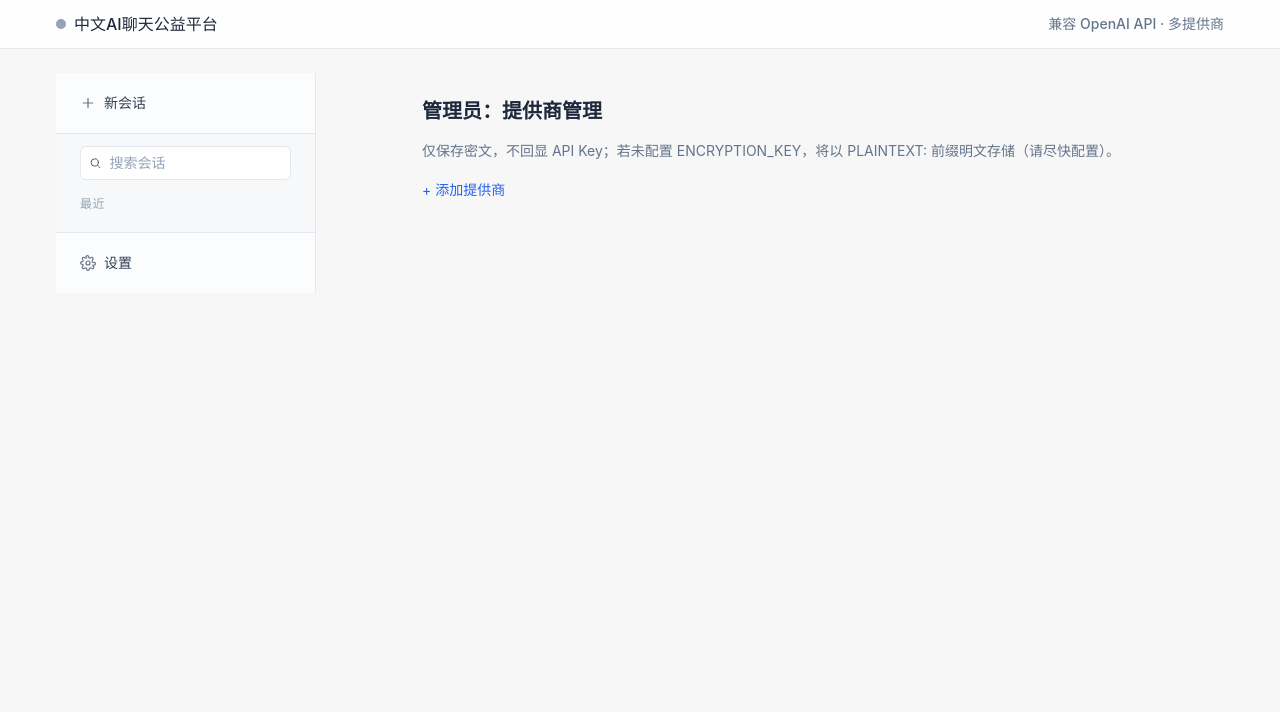
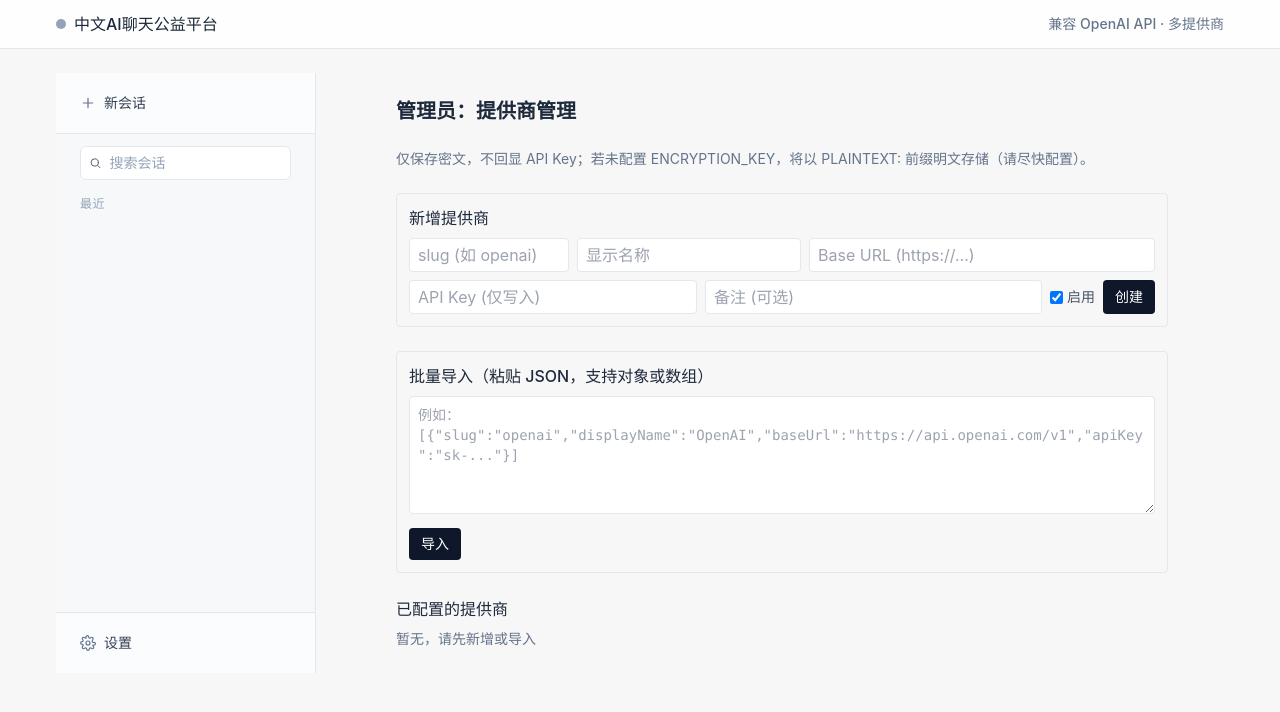
Before and after one commit to ustc21xyx/AI-chat-platform, a Next.js app: page /admin/providers in a window 1280 px wide. Shown: the top 712 px of the page. Built offline with nearby package versions, Linux system fonts and the light colour scheme.

Commit message:
feat(admin providers): improve UX with inline create form and JSON bulk import; per-row API key update field;

```diff
--- a/app/admin/providers/page.tsx
+++ b/app/admin/providers/page.tsx
@@ -32,6 +32,15 @@ export default function AdminProvidersPage() {
   const [saving, setSaving] = useState(false)
   const [error, setError] = useState<string | null>(null)
 
+  // 新增表单
+  const [form, setForm] = useState<any>({ slug: '', displayName: '', baseUrl: '', apiKey: '', isActive: true, notes: '' })
+  // 行内“新API Key”输入，不回显旧值
+  const [apiKeyInputs, setApiKeyInputs] = useState<Record<string, string>>({})
+
+  // 批量导入
+  const [importText, setImportText] = useState('')
+  const [importing, setImporting] = useState(false)
+
   useEffect(() => { (async () => {
     try {
       setLoading(true)
@@ -42,15 +51,13 @@ export default function AdminProvidersPage() {
     } finally { setLoading(false) }
   })() }, [])
 
-  const addRow = async () => {
-    const slug = prompt('Provider 标识（如 openai）')?.trim(); if (!slug) return
-    const displayName = prompt('显示名称（如 OpenAI）')?.trim() || slug
-    const baseUrl = prompt('Base URL（如 https://api.openai.com/v1）')?.trim() || ''
-    const apiKey = prompt('API Key（仅写入，不回显）')?.trim() || ''
+  const createProvider = async () => {
+    if (!form.slug.trim() || !form.baseUrl.trim()) { alert('请填写 slug 与 Base URL'); return }
     try {
       setSaving(true)
-      await addProvider({ slug, displayName, baseUrl, apiKey, isActive: true })
+      await addProvider(form)
       const data = await fetchProviders(); setProviders(data.providers)
+      setForm({ slug: '', displayName: '', baseUrl: '', apiKey: '', isActive: true, notes: '' })
     } catch (e:any) { alert(e?.message || '保存失败') } finally { setSaving(false) }
   }
 
@@ -58,7 +65,9 @@ export default function AdminProvidersPage() {
     const p = providers[idx]
     try {
       setSaving(true)
-      await updateProvider(p)
+      const apiKey = apiKeyInputs[p.id] || undefined
+      await updateProvider({ ...p, apiKey })
+      setApiKeyInputs(prev => ({ ...prev, [p.id]: '' }))
       alert('已保存')
     } catch (e:any) { alert(e?.message || '保存失败') } finally { setSaving(false) }
   }
@@ -67,39 +76,89 @@ export default function AdminProvidersPage() {
     setProviders(prev => prev.map((x,i) => i===idx ? { ...x, [key]: value } : x))
   }
 
+  const bulkImport = async () => {
+    if (!importText.trim()) return
+    setImporting(true)
+    try {
+      let payload: any = null
+      try { payload = JSON.parse(importText) } catch { alert('请粘贴 JSON（对象或数组）'); setImporting(false); return }
+      const arr = Array.isArray(payload) ? payload : [payload]
+      for (const it of arr) {
+        const item = {
+          slug: it.slug || it.name || '',
+          displayName: it.displayName || it.name || it.slug || '',
+          baseUrl: it.baseUrl || it.endpoint || '',
+          apiKey: it.apiKey || '',
+          isActive: it.isActive !== false,
+          notes: it.notes || ''
+        }
+        if (!item.slug || !item.baseUrl) continue
+        try { await addProvider(item) } catch {}
+      }
+      const data = await fetchProviders(); setProviders(data.providers)
+      setImportText('')
+      alert('导入完成')
+    } finally {
+      setImporting(false)
+    }
+  }
+
   if (loading) return <div className="p-6">加载中...</div>
   if (error) return <div className="p-6 text-red-600">{error}</div>
 
   return (
-    <main className="max-w-3xl mx-auto p-6 space-y-4">
+    <main className="max-w-4xl mx-auto p-6 space-y-6">
       <h1 className="text-xl font-semibold">管理员：提供商管理</h1>
       <p className="text-slate-500 text-sm">仅保存密文，不回显 API Key；若未配置 ENCRYPTION_KEY，将以 PLAINTEXT: 前缀明文存储（请尽快配置）。</p>
 
-      <div className="space-y-2">
+      {/* 新增提供商 */}
+      <section className="space-y-2 border rounded p-3">
+        <h2 className="font-medium">新增提供商</h2>
+        <div className="flex flex-wrap gap-2">
+          <input className="border rounded px-2 py-1 w-40" placeholder="slug (如 openai)" value={form.slug} onChange={e=>setForm((f:any)=>({...f, slug:e.target.value}))} />
+          <input className="border rounded px-2 py-1 w-56" placeholder="显示名称" value={form.displayName} onChange={e=>setForm((f:any)=>({...f, displayName:e.target.value}))} />
+          <input className="border rounded px-2 py-1 flex-1 min-w-[240px]" placeholder="Base URL (https://...)" value={form.baseUrl} onChange={e=>setForm((f:any)=>({...f, baseUrl:e.target.value}))} />
+          <input className="border rounded px-2 py-1 w-72" placeholder="API Key (仅写入)" value={form.apiKey} onChange={e=>setForm((f:any)=>({...f, apiKey:e.target.value}))} />
+          <input className="border rounded px-2 py-1 flex-1" placeholder="备注 (可选)" value={form.notes} onChange={e=>setForm((f:any)=>({...f, notes:e.target.value}))} />
+          <label className="text-sm text-slate-600 flex items-center gap-1">
+            <input type="checkbox" checked={form.isActive} onChange={e=>setForm((f:any)=>({...f, isActive:e.target.checked}))} /> 启用
+          </label>
+          <button className="text-sm px-3 py-1.5 bg-slate-900 text-white rounded" onClick={createProvider} disabled={saving}>创建</button>
+        </div>
+      </section>
+
+      {/* 批量导入 */}
+      <section className="space-y-2 border rounded p-3">
+        <h2 className="font-medium">批量导入（粘贴 JSON，支持对象或数组）</h2>
+        <textarea className="w-full border rounded p-2 font-mono text-sm" rows={5} placeholder='例如：[{"slug":"openai","displayName":"OpenAI","baseUrl":"https://api.openai.com/v1","apiKey":"sk-..."}]' value={importText} onChange={e=>setImportText(e.target.value)} />
+        <div>
+          <button className="text-sm px-3 py-1.5 bg-slate-900 text-white rounded" disabled={importing} onClick={bulkImport}>{importing ? '导入中…' : '导入'}</button>
+        </div>
+      </section>
+
+      {/* 列表编辑 */}
+      <section className="space-y-2">
+        <h2 className="font-medium">已配置的提供商</h2>
+        {providers.length === 0 && <div className="text-slate-500 text-sm">暂无，请先新增或导入</div>}
         {providers.map((p, idx) => (
           <div key={p.id || idx} className="border rounded p-3 space-y-2">
-            <div className="flex gap-2">
+            <div className="flex flex-wrap gap-2">
               <input className="border rounded px-2 py-1 w-40" placeholder="slug" value={p.slug} onChange={e=>updateField(idx,'slug',e.target.value)} />
-              <input className="border rounded px-2 py-1 flex-1" placeholder="显示名称" value={p.displayName} onChange={e=>updateField(idx,'displayName',e.target.value)} />
+              <input className="border rounded px-2 py-1 w-56" placeholder="显示名称" value={p.displayName} onChange={e=>updateField(idx,'displayName',e.target.value)} />
+              <input className="border rounded px-2 py-1 flex-1 min-w-[240px]" placeholder="Base URL" value={p.baseUrl} onChange={e=>updateField(idx,'baseUrl',e.target.value)} />
+              <input className="border rounded px-2 py-1 flex-1" placeholder="备注 (可选)" value={p.notes || ''} onChange={e=>updateField(idx,'notes',e.target.value)} />
             </div>
-            <div className="flex gap-2">
-              <input className="border rounded px-2 py-1 flex-1" placeholder="Base URL" value={p.baseUrl} onChange={e=>updateField(idx,'baseUrl',e.target.value)} />
-            </div>
-            <div className="flex gap-2 items-center">
+            <div className="flex flex-wrap gap-2 items-center">
+              <input className="border rounded px-2 py-1 w-72" type="password" placeholder="新 API Key（可选，不回显）" value={apiKeyInputs[p.id] || ''} onChange={e=>setApiKeyInputs(prev=>({ ...prev, [p.id]: e.target.value }))} />
               <label className="text-sm text-slate-600 flex items-center gap-1">
                 <input type="checkbox" checked={p.isActive !== false} onChange={e=>updateField(idx,'isActive',e.target.checked)} /> 启用
               </label>
               <button className="text-sm px-2 py-1 bg-slate-900 text-white rounded" onClick={()=>saveRow(idx)} disabled={saving}>保存</button>
               <button className="text-sm px-2 py-1 bg-red-600 text-white rounded" onClick={async()=>{ if(!confirm('确定删除?')) return; setSaving(true); try{ await deleteProvider(p.id); const data=await fetchProviders(); setProviders(data.providers) } catch(e:any){ alert(e?.message||'删除失败') } finally{ setSaving(false) } }}>删除</button>
             </div>
-            <div className="text-xs text-slate-500">更新 API Key：请点击“保存”时输入</div>
           </div>
         ))}
-      </div>
-
-      <div>
-        <button className="text-sm text-blue-600" onClick={addRow} disabled={saving}>+ 添加提供商</button>
-      </div>
+      </section>
     </main>
   )
 }
```
